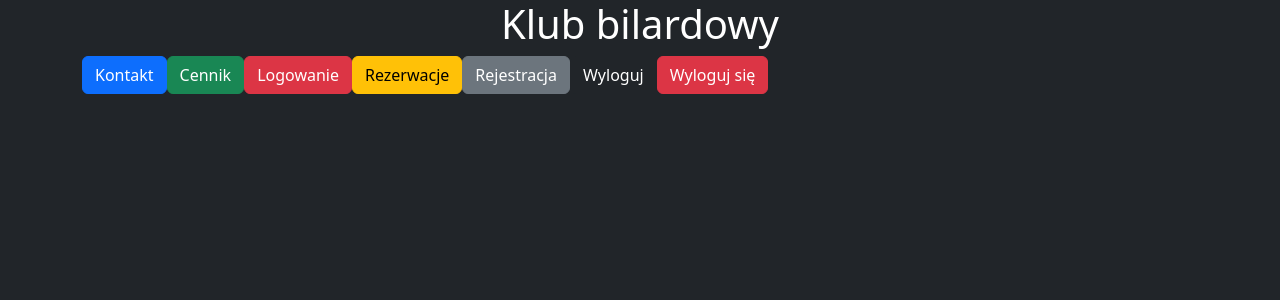
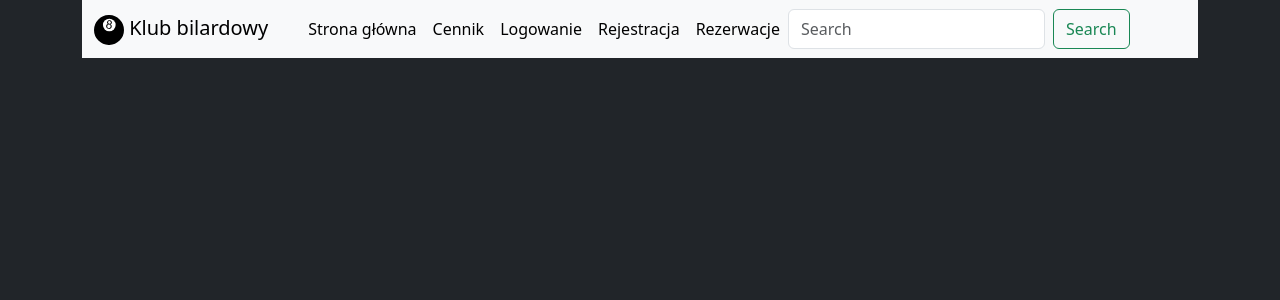
Before and after one commit to K4CP3RR0/KlubBilardowy, a React (Vite) app: page / in a window 1280 px wide. Shown: the top 300 px of the page. Built offline with nearby package versions, Linux system fonts and the light colour scheme; no server answers.

Commit message:
Utworzenie nav-bar + favicon ze sciezki

```diff
--- a/src/App.tsx
+++ b/src/App.tsx
@@ -1,7 +1,7 @@
 //import { supabase } from '../utils/supabase'
 //import { useState, useEffect } from 'react'
 import { Link } from 'react-router-dom';
-import Logout from './Logout';
+//import Logout from './Logout';
 
 function App() {
 /*    const [, setTodos] = useState([])
@@ -18,36 +18,64 @@ function App() {
     }, [])*/
     return (
         <div className="container">
-            <h1 className="text-white text-center">Klub bilardowy</h1>
-          <Link to="/kontakt">
-              <button className="btn btn-primary">Kontakt</button>
+            <nav className="navbar navbar-expand-lg bg-body-tertiary">
+                <div className="container-fluid">
+
+                    <a className="navbar-brand" href="#">
+                        <img src="/favicon.svg" alt="8bila" width="30" height="30"/>
+                        <a className="navbar-brand" href="#">    Klub bilardowy</a>
+                    </a>
+
+
+                    <button className="navbar-toggler" type="button" data-bs-toggle="collapse"
+                            data-bs-target="#navbarSupportedContent" aria-controls="navbarSupportedContent"
+                            aria-expanded="false" aria-label="Toggle navigation">
+                        <span className="navbar-toggler-icon"></span>
+                    </button>
+                    <div className="collapse navbar-collapse" id="navbarSupportedContent">
+                        <ul className="navbar-nav me-auto mb-2 mb-lg-0">
+                            <li className="nav-item">
+                                <Link to="/" className="nav-link active">Strona główna
+
                                 </Link>
-          <Link to="/cennik">
-              <button className="btn btn-success">Cennik</button>
+                            </li>
+
+                            <li className="nav-item">
+                                <Link to="/cennik" className="nav-link active">Cennik
                                 </Link>
-          <Link to="/logowanie">
-              <button className="btn btn-danger">Logowanie</button>
+                            </li>
+
+                            <li className="nav-item">
+                                <Link to="/logowanie" className="nav-link active">Logowanie
                                 </Link>
-          <Link to="/rezerwacje">
-              <button className="btn btn-warning">Rezerwacje</button>
+                            </li>
+
+                            <li className="nav-item">
+                                <Link to="/rejestracja" className="nav-link active">Rejestracja
                                 </Link>
-          <Link to="/rejestracja">
-              <button className="btn btn-secondary">Rejestracja</button>
+                            </li>
+
+                            <li className="nav-item">
+                                <Link to="/rezerwacje" className="nav-link active">Rezerwacje
                                 </Link>
-          <button className="btn btn-dark">Wyloguj</button>
-          <Logout />
+                            </li>
+
+
+                            <form className="d-flex" role="search">
+                                <input className="form-control me-2" type="search" placeholder="Search"
+                                       aria-label="Search"/>
+                                <button className="btn btn-outline-success" type="submit">Search</button>
+
+                            </form>
+                        </ul>
                     </div>
+                </div>
+            </nav>
+        </div>
+
 
     )
 }
 
 
-
-
-
-
-
-
-
-
 export default App
```
Lines whose indentation alone changed are shown as unchanged.
